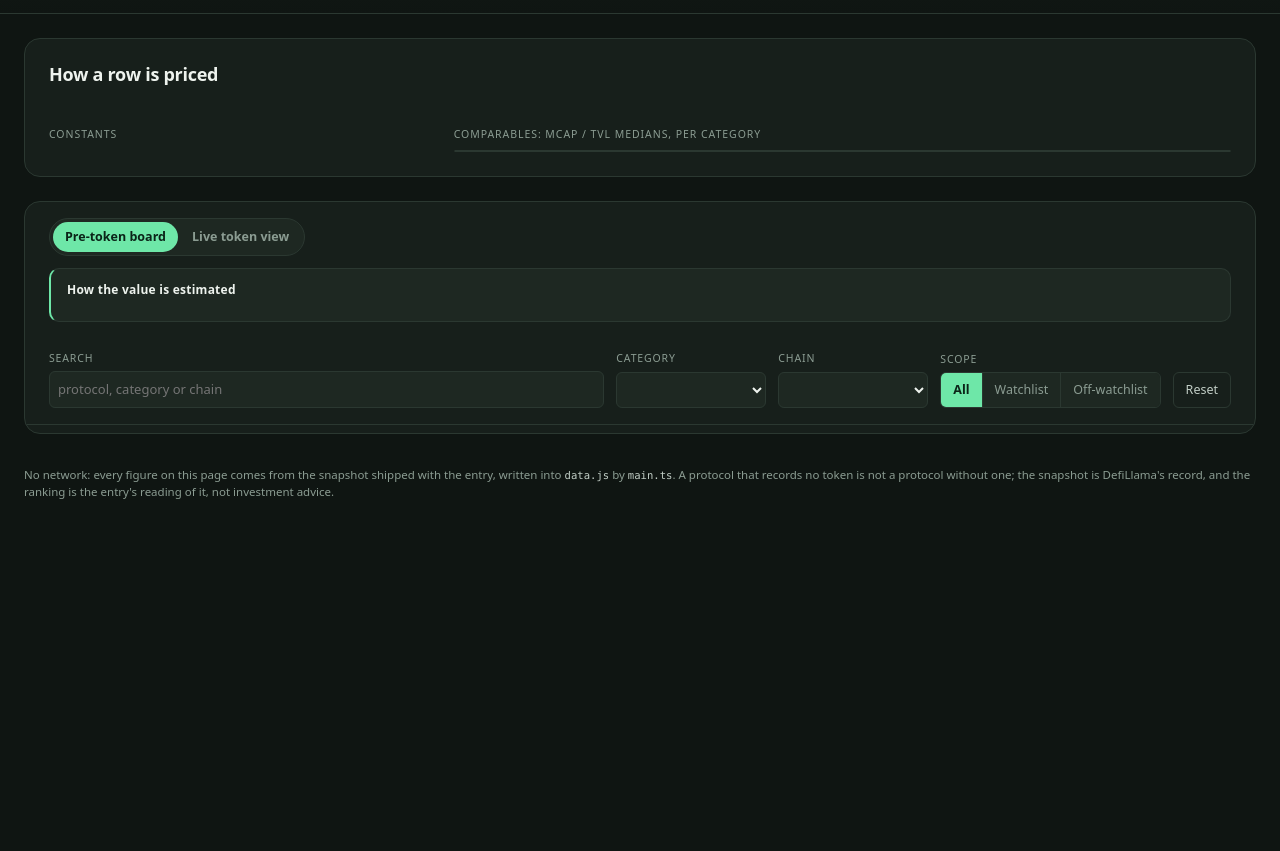
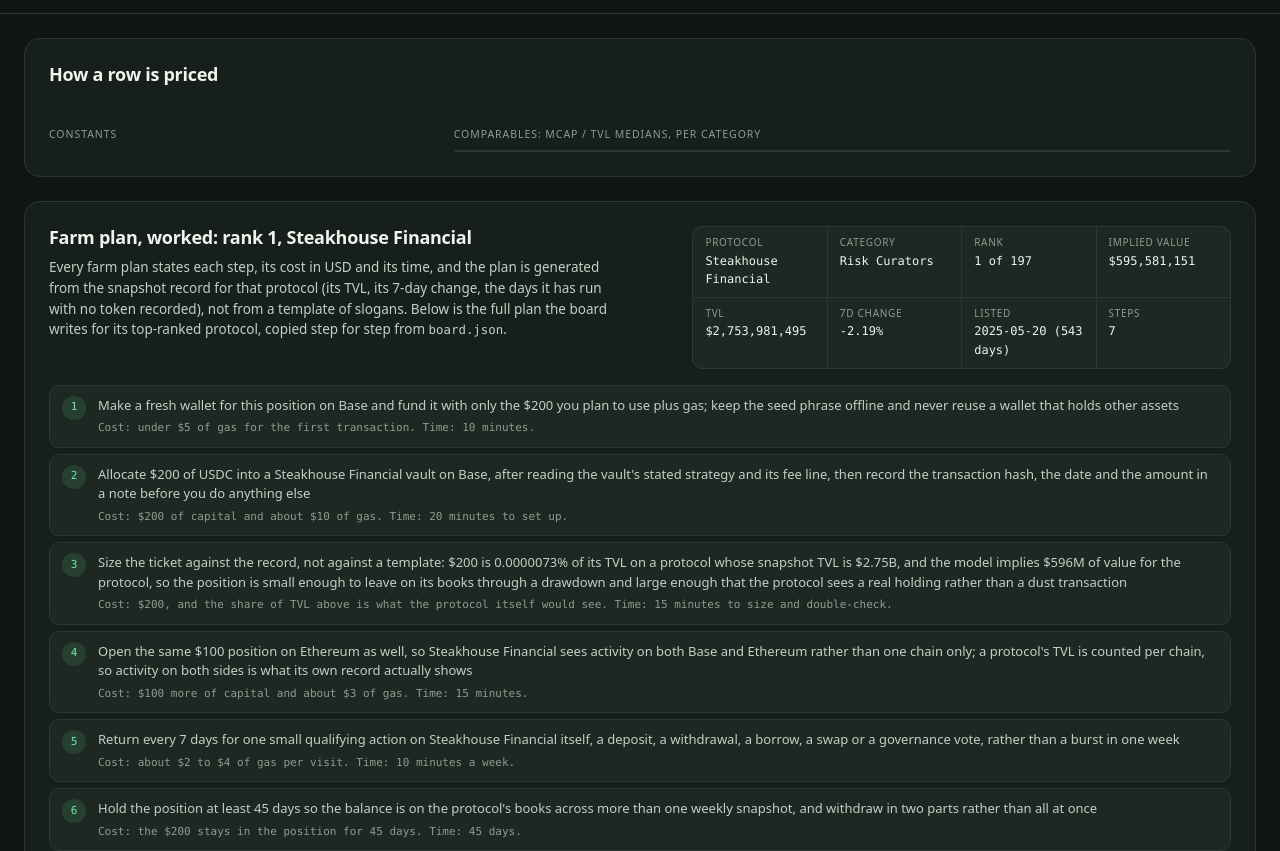
Before and after one commit to champeil/token-radar-01, a website: page dashboard/index.html in a window 1280 px wide. Shown: the part 101-952 px from the top of the page. Before the commit the page ends 800 px from the top, so only its background shows below. Drawn offline with Linux system fonts and the light colour scheme.

Commit message:
v4: dashboard/index.html
Added a new section detailing the farm plan for Steakhouse Financial, including steps, costs, and time estimates for each action.

```diff
--- a/dashboard/index.html
+++ b/dashboard/index.html
@@ -38,6 +38,35 @@
         <div class="cmp-scroll"><table id="comparables"></table></div>
       </figure>
     </div>
+  </section>
+
+  <section class="panel worked" id="worked" aria-labelledby="worked-h">
+    <div class="worked-head">
+      <div>
+        <h2 id="worked-h">Farm plan, worked: rank 1, Steakhouse Financial</h2>
+        <p class="worked-method">Every farm plan states each step, its cost in USD and its time, and the plan is generated from the snapshot record for that protocol (its TVL, its 7-day change, the days it has run with no token recorded), not from a template of slogans. Below is the full plan the board writes for its top-ranked protocol, copied step for step from <code>board.json</code>.</p>
+      </div>
+      <dl class="worked-meta">
+        <div><dt>Protocol</dt><dd>Steakhouse Financial</dd></div>
+        <div><dt>Category</dt><dd>Risk Curators</dd></div>
+        <div><dt>Rank</dt><dd>1 of 197</dd></div>
+        <div><dt>Implied value</dt><dd>$595,581,151</dd></div>
+        <div><dt>TVL</dt><dd>$2,753,981,495</dd></div>
+        <div><dt>7d change</dt><dd>-2.19%</dd></div>
+        <div><dt>Listed</dt><dd>2025-05-20 (543 days)</dd></div>
+        <div><dt>Steps</dt><dd>7</dd></div>
+      </dl>
+    </div>
+    <ol class="steps worked-steps">
+      <li><div>Make a fresh wallet for this position on Base and fund it with only the $200 you plan to use plus gas; keep the seed phrase offline and never reuse a wallet that holds other assets <span class="ct">Cost: under $5 of gas for the first transaction. Time: 10 minutes.</span></div></li>
+      <li><div>Allocate $200 of USDC into a Steakhouse Financial vault on Base, after reading the vault's stated strategy and its fee line, then record the transaction hash, the date and the amount in a note before you do anything else <span class="ct">Cost: $200 of capital and about $10 of gas. Time: 20 minutes to set up.</span></div></li>
+      <li><div>Size the ticket against the record, not against a template: $200 is 0.0000073% of its TVL on a protocol whose snapshot TVL is $2.75B, and the model implies $596M of value for the protocol, so the position is small enough to leave on its books through a drawdown and large enough that the protocol sees a real holding rather than a dust transaction <span class="ct">Cost: $200, and the share of TVL above is what the protocol itself would see. Time: 15 minutes to size and double-check.</span></div></li>
+      <li><div>Open the same $100 position on Ethereum as well, so Steakhouse Financial sees activity on both Base and Ethereum rather than one chain only; a protocol's TVL is counted per chain, so activity on both sides is what its own record actually shows <span class="ct">Cost: $100 more of capital and about $3 of gas. Time: 15 minutes.</span></div></li>
+      <li><div>Return every 7 days for one small qualifying action on Steakhouse Financial itself, a deposit, a withdrawal, a borrow, a swap or a governance vote, rather than a burst in one week <span class="ct">Cost: about $2 to $4 of gas per visit. Time: 10 minutes a week.</span></div></li>
+      <li><div>Hold the position at least 45 days so the balance is on the protocol's books across more than one weekly snapshot, and withdraw in two parts rather than all at once <span class="ct">Cost: the $200 stays in the position for 45 days. Time: 45 days.</span></div></li>
+      <li><div>Keep a farm log with the wallet address, every transaction hash, the dates and the exit plan, and check Steakhouse Financial's own site for the rewards it publishes: claim only from links on its own page and never pay a fee to claim <span class="ct">Cost: nothing but the log and one deliberate check. Time: 10 minutes to write, 5 minutes a week to update.</span></div></li>
+    </ol>
+    <p class="worked-foot">The same generator writes a plan for every ranked row: select any row on the board and its detail view carries the identical seven-part plan for that protocol, with its own TVL, its own 7-day change and its own days without a recorded token feeding the sizing and the cadence. Nothing above is hand-written for this panel: the seven items are the strings <code>main.ts</code> wrote into <code>board.json</code> for rank 1, quoted here unedited so the text the judge reads and the data the page renders are the same words.</p>
   </section>
 
   <section class="panel board-panel" id="board" aria-labelledby="board-h">
```
